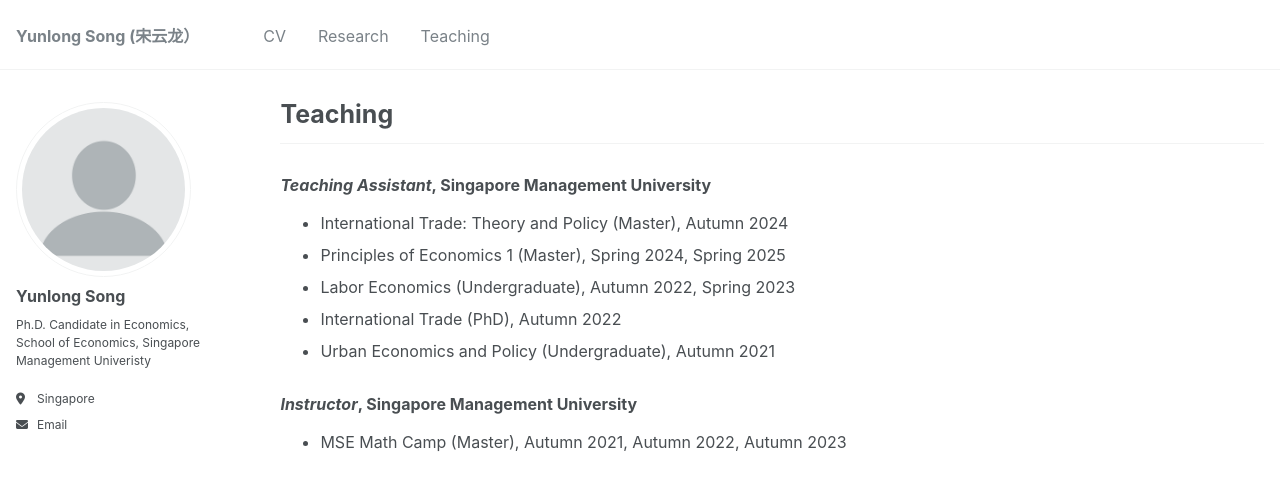
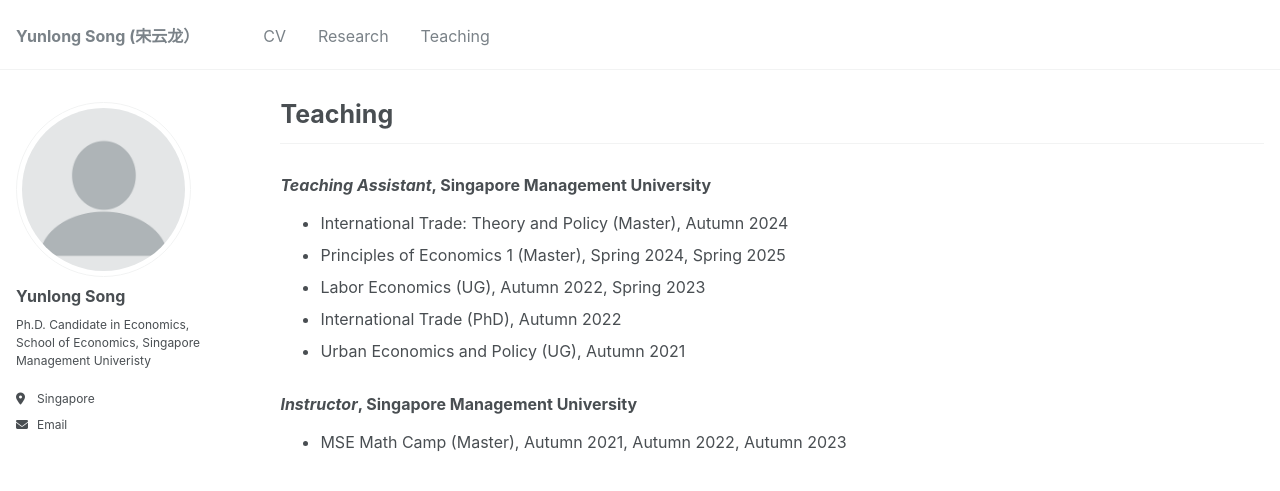
Before and after one commit to yunlong-song/yunlong-song.github.io, a Jekyll site: the page built from _pages/teaching.md, in a window 1280 px wide. Shown: the top 491 px of the page. Built offline with Jekyll 4.4.1, drawn with Linux system fonts in a browser that asks for light colours.

Commit message:
Update teaching.md

```diff
--- a/_pages/teaching.md
+++ b/_pages/teaching.md
@@ -16,9 +16,9 @@ redirect_from:
 ### _Teaching Assistant_, Singapore Management University
 * International Trade: Theory and Policy (Master), Autumn 2024
 * Principles of Economics 1 (Master), Spring 2024, Spring 2025
-* Labor Economics (Undergraduate), Autumn 2022, Spring 2023
+* Labor Economics (UG), Autumn 2022, Spring 2023
 * International Trade (PhD), Autumn 2022
-* Urban Economics and Policy (Undergraduate), Autumn 2021
+* Urban Economics and Policy (UG), Autumn 2021
 
 ### _Instructor_, Singapore Management University
 * MSE Math Camp (Master), Autumn 2021, Autumn 2022, Autumn 2023
```
